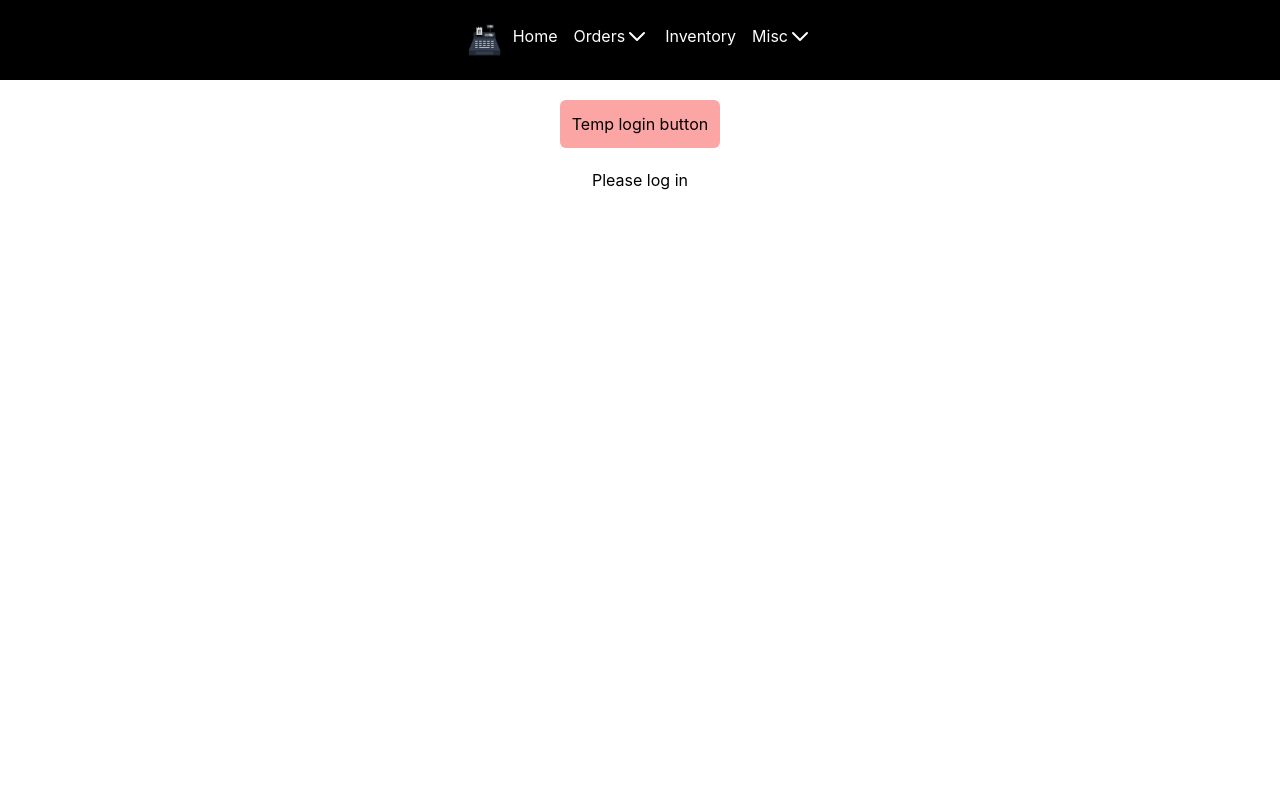
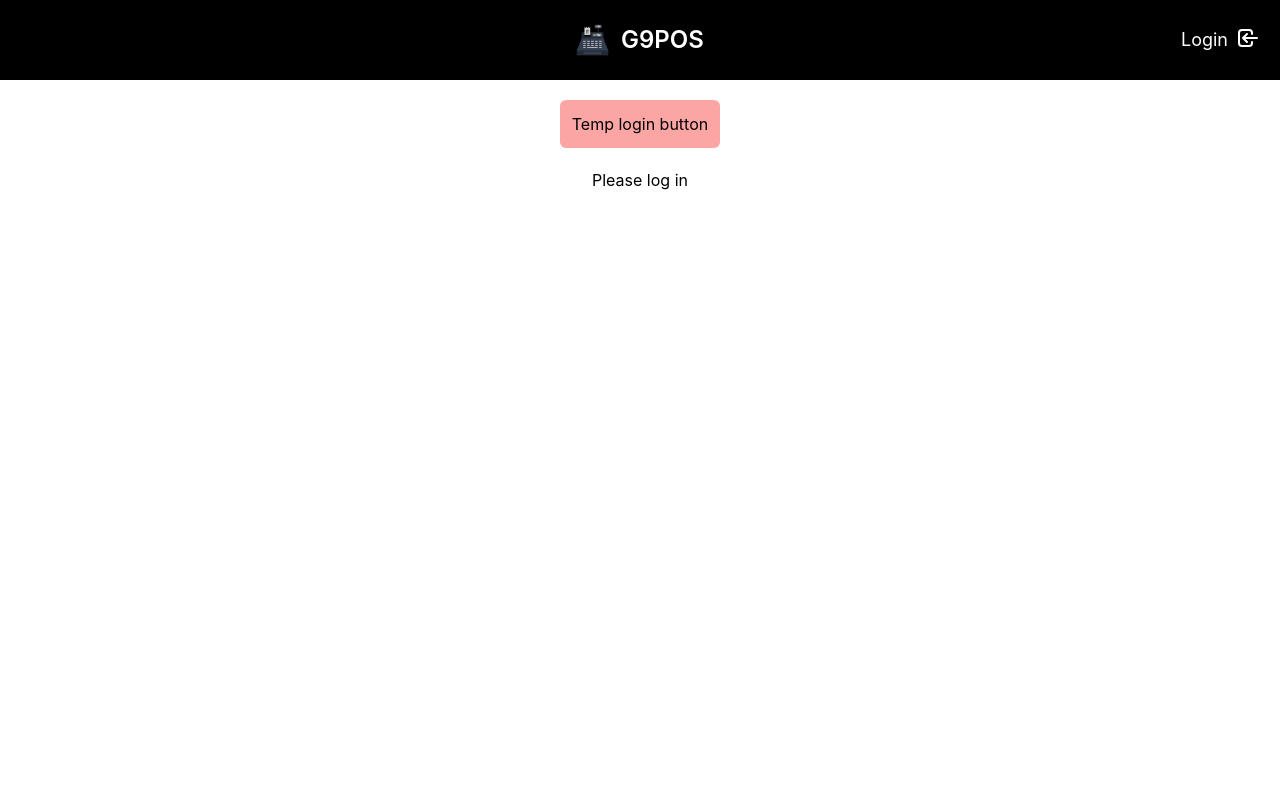
Before and after one commit to vince212121/G9POS, a React (Create React App) app in the folder frontend/: page / in a window 1280 px wide. Shown: the top 800 px of the page. Built offline with nearby package versions, Linux system fonts and the light colour scheme; what urql would draw is missing.

Commit message:
Added header when you are not logged in

```diff
--- a/frontend/src/App.tsx
+++ b/frontend/src/App.tsx
@@ -16,6 +16,8 @@ import Vendors from "./pages/Vendors";
 import CreateCustomerOrder from "./pages/CreateCustomerOrder";
 import CreateVendorOrder from "./pages/CreateVendorOrder";
 import Inventory from "./pages/Inventory";
+import Login from "./pages/Login";
+import SignUp from "./pages/SignUp";
 
 /*
   SVG icons:
@@ -53,6 +55,9 @@ const App = () => {
             path="/past_customer_orders"
             element={<PastCustomerOrders />}
           />
+          <Route path="/login" element={<Login />} />
+          <Route path="/register" element={<SignUp />} />
+
           <Route path="/vendor_order" element={<CreateVendorOrder />} />
           <Route path="/past_vendor_orders" element={<PastVendorOrders />} />
           <Route path="/inventory" element={<Inventory />} />
--- a/frontend/src/components/Header.tsx
+++ b/frontend/src/components/Header.tsx
@@ -1,12 +1,15 @@
 import React, { useState } from "react";
 import Navbar from "../components/Navbar";
 import { Link } from "react-router-dom";
+import Cookies from "js-cookie";
 
 type Props = {};
 
 const Header = (props: Props) => {
+  const userToken = Cookies.get("token");
   const [mobileMenu, setMobileMenu] = useState(false);
 
+  if (userToken) {
     return (
       // <header className="flex items-center justify-center py-5 border-b">
       <>
@@ -83,6 +86,126 @@ const Header = (props: Props) => {
         </header>
       </>
     );
+  } else {
+    return (
+      <>
+        {/* Regular */}
+        <header className="p-4 sm:p-6 bg-black hidden md:inline">
+          <div className="flex justify-center items-center py-2 md:py-0">
+            {/* <div className="md:flex justify-between md:justify-center"> */}
+            <Link
+              to="/"
+              className="flex self-center text-2xl font-semibold whitespace-nowrap text-white"
+            >
+              <img src="/images/logo.png" className="mr-3 h-8" alt="Logo" />
+              <span>G9POS</span>
+            </Link>
+            <Link
+              to="login"
+              className="text-white text-lg flex space-x-2 absolute right-5"
+            >
+              <span>Login</span>
+              <svg
+                xmlns="http://www.w3.org/2000/svg"
+                fill="none"
+                stroke="currentColor"
+                className="w-6 h-6"
+                viewBox="0 0 24 24"
+              >
+                <path
+                  strokeLinecap="round"
+                  strokeLinejoin="round"
+                  strokeWidth="2"
+                  d="m11 16-4-4m0 0 4-4m-4 4h14m-5 4v1a3 3 0 0 1-3 3H6a3 3 0 0 1-3-3V7a3 3 0 0 1 3-3h7a3 3 0 0 1 3 3v1"
+                />
+              </svg>
+            </Link>
+          </div>
+        </header>
+
+        {/* Mobile */}
+        <header className="p-4 sm:p-6 bg-black md:hidden">
+          <div className="flex justify-between py-2 md:py-0">
+            {/* <div className="md:flex justify-between md:justify-center"> */}
+            <Link
+              to="/"
+              className="flex self-center text-2xl font-semibold whitespace-nowrap text-white"
+            >
+              <img src="/images/logo.png" className="mr-3 h-8" alt="Logo" />
+              <span>G9POS</span>
+            </Link>
+            <Link
+              to="login"
+              className="text-white text-lg flex space-x-2"
+            >
+              <span>Login</span>
+              <svg
+                xmlns="http://www.w3.org/2000/svg"
+                fill="none"
+                stroke="currentColor"
+                className="w-6 h-6"
+                viewBox="0 0 24 24"
+              >
+                <path
+                  strokeLinecap="round"
+                  strokeLinejoin="round"
+                  strokeWidth="2"
+                  d="m11 16-4-4m0 0 4-4m-4 4h14m-5 4v1a3 3 0 0 1-3 3H6a3 3 0 0 1-3-3V7a3 3 0 0 1 3-3h7a3 3 0 0 1 3 3v1"
+                />
+              </svg>
+            </Link>
+            {/* <button
+              onClick={() => {
+                setMobileMenu(!mobileMenu);
+              }}
+              className={`${mobileMenu ? "hidden" : ""}`}
+            >
+              <svg
+                xmlns="http://www.w3.org/2000/svg"
+                fill="none"
+                stroke="white"
+                className="w-6 h-6"
+                viewBox="0 0 24 24"
+              >
+                <path
+                  strokeLinecap="round"
+                  strokeLinejoin="round"
+                  strokeWidth="2"
+                  d="M4 6h16M4 12h16m-7 6h7"
+                />
+              </svg>
+            </button>
+            {mobileMenu ? (
+              <div className="flex flex-col">
+                <button
+                  onClick={() => {
+                    setMobileMenu(!mobileMenu);
+                  }}
+                  className={`${mobileMenu ? "" : "hidden"} ml-20`}
+                >
+                  <svg
+                    xmlns="http://www.w3.org/2000/svg"
+                    fill="none"
+                    stroke="white"
+                    className="w-6 h-6"
+                    viewBox="0 0 24 24"
+                  >
+                    <path
+                      strokeLinecap="round"
+                      strokeLinejoin="round"
+                      strokeWidth="2"
+                      d="M6 18 18 6M6 6l12 12"
+                    />
+                  </svg>
+                </button>
+                <Navbar additionalStyles="flex flex-col space-x-4 text-white" />
+              </div>
+            ) : null} */}
+          </div>
+        </header>
+      </>
+    );
+  }
 };
 
 export default Header;
```
Lines whose indentation alone changed are shown as unchanged.
